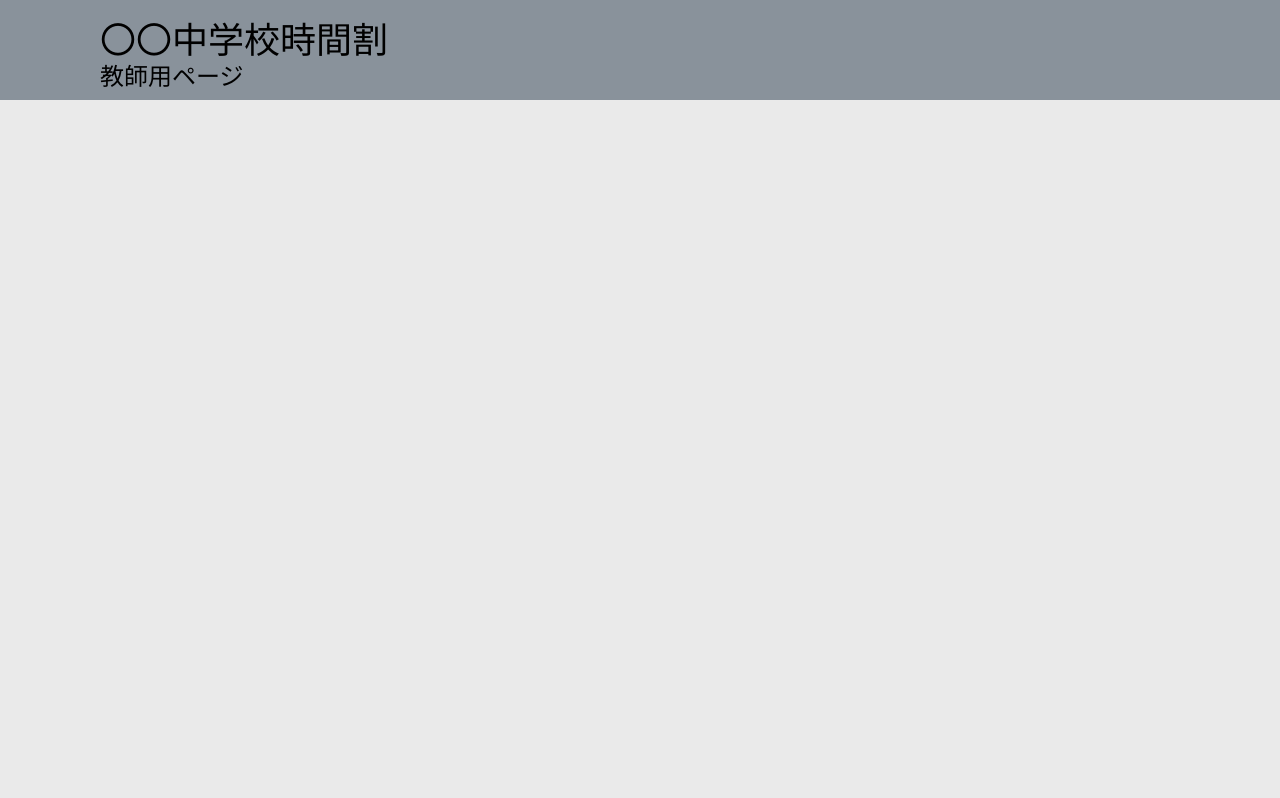
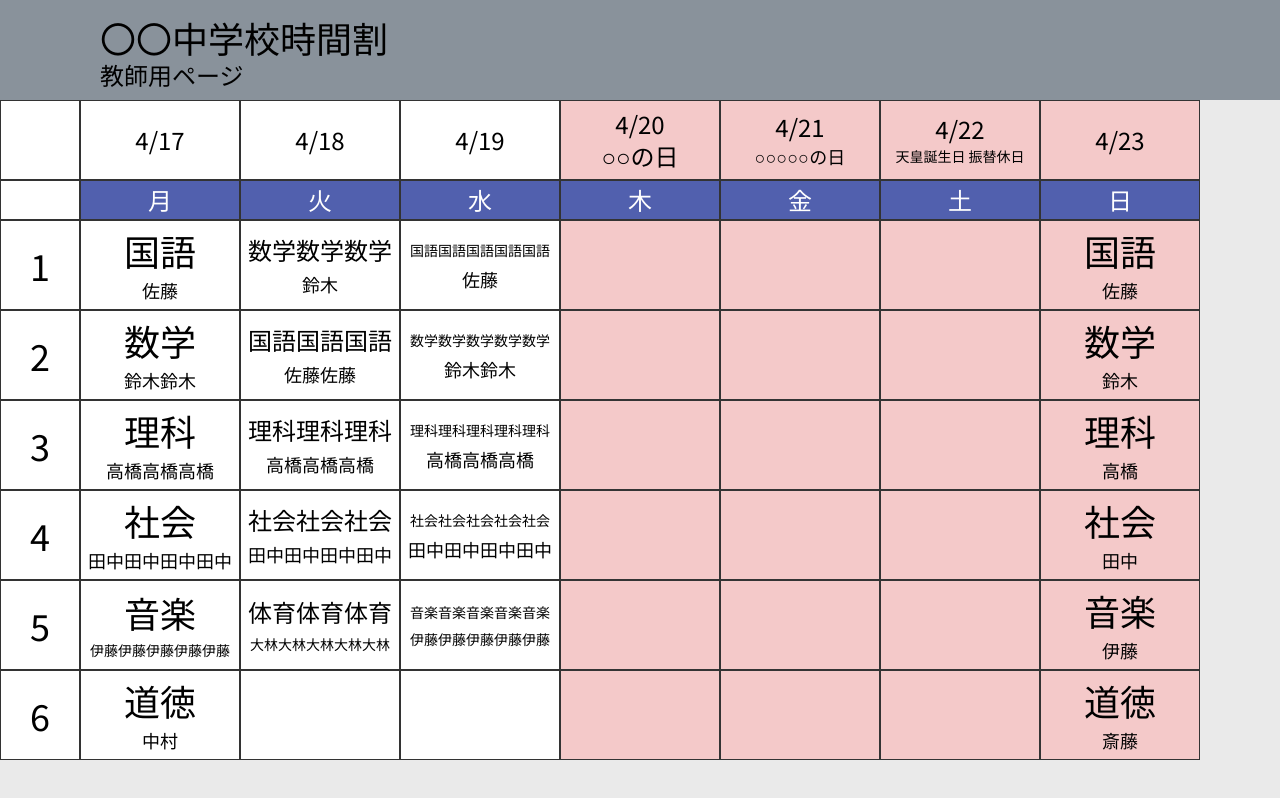
Before and after one commit to yusui-okanaka-adglobe-co-jp/2023-Technical-Training-Team-C, a Nuxt app in the folder frontend/: page /home in a window 1280 px wide. Built offline with nearby package versions, Linux system fonts and the light colour scheme.

Commit message:
timetable-dateの修正

```diff
--- a/frontend/components/timetable-date.vue
+++ b/frontend/components/timetable-date.vue
@@ -57,7 +57,4 @@ function fontSizeHolodayTitle() {
 
 <style lang="scss" scoped>
 @import '../assets/scss/timetable.scss';
-
-@media only screen and (max-width: 767px) {
-}
 </style>
--- a/frontend/pages/home.vue
+++ b/frontend/pages/home.vue
@@ -1,9 +1,159 @@
 <template>
   <default-layout page-name="教師用ページ">
     <!-- html記述場所 -->
+    <TimetableComponent :timetables="timetables"></TimetableComponent>
   </default-layout>
 </template>
 
-<script lang="ts" setup></script>
+<script lang="ts" setup>
+import { Timetable } from '~~/types/response/timetablesAcquireResponse'
+
+/* 検証用オブジェクト */
+const timetables: Timetable[] = [
+  {
+    date: '2023-04-17',
+    dayOfWeek: 1,
+    isHoliday: false,
+    lessons: [
+      {
+        subject: '国語',
+        teacher: '佐藤',
+      },
+      {
+        subject: '数学',
+        teacher: '鈴木鈴木',
+      },
+      {
+        subject: '理科',
+        teacher: '高橋高橋高橋',
+      },
+      {
+        subject: '社会',
+        teacher: '田中田中田中田中',
+      },
+      {
+        subject: '音楽',
+        teacher: '伊藤伊藤伊藤伊藤伊藤',
+      },
+      {
+        subject: '道徳',
+        teacher: '中村',
+      },
+    ],
+  },
+  {
+    date: '2023-04-18',
+    dayOfWeek: 2,
+    isHoliday: false,
+    lessons: [
+      {
+        subject: '数学数学数学',
+        teacher: '鈴木',
+      },
+      {
+        subject: '国語国語国語',
+        teacher: '佐藤佐藤',
+      },
+      {
+        subject: '理科理科理科',
+        teacher: '高橋高橋高橋',
+      },
+      {
+        subject: '社会社会社会',
+        teacher: '田中田中田中田中',
+      },
+      {
+        subject: '体育体育体育',
+        teacher: '大林大林大林大林大林',
+      },
+      {
+        subject: '',
+        teacher: '',
+      },
+    ],
+  },
+  {
+    date: '2023-04-19',
+    dayOfWeek: 3,
+    isHoliday: false,
+    lessons: [
+      {
+        subject: '国語国語国語国語国語',
+        teacher: '佐藤',
+      },
+      {
+        subject: '数学数学数学数学数学',
+        teacher: '鈴木鈴木',
+      },
+      {
+        subject: '理科理科理科理科理科',
+        teacher: '高橋高橋高橋',
+      },
+      {
+        subject: '社会社会社会社会社会',
+        teacher: '田中田中田中田中',
+      },
+      {
+        subject: '音楽音楽音楽音楽音楽',
+        teacher: '伊藤伊藤伊藤伊藤伊藤',
+      },
+      {
+        subject: '',
+        teacher: '',
+      },
+    ],
+  },
+  {
+    date: '2023-04-20',
+    dayOfWeek: 4,
+    isHoliday: true,
+    holidayTitle: '○○の日',
+  },
+  {
+    date: '2023-04-21',
+    dayOfWeek: 5,
+    isHoliday: true,
+    holidayTitle: '○○○○○の日',
+  },
+  {
+    date: '2023-04-22',
+    dayOfWeek: 6,
+    isHoliday: true,
+
+    holidayTitle: '天皇誕生日 振替休日',
+  },
+  {
+    date: '2023-04-23',
+    dayOfWeek: 0,
+    isHoliday: false,
+    lessons: [
+      {
+        subject: '国語',
+        teacher: '佐藤',
+      },
+      {
+        subject: '数学',
+        teacher: '鈴木',
+      },
+      {
+        subject: '理科',
+        teacher: '高橋',
+      },
+      {
+        subject: '社会',
+        teacher: '田中',
+      },
+      {
+        subject: '音楽',
+        teacher: '伊藤',
+      },
+      {
+        subject: '道徳',
+        teacher: '斎藤',
+      },
+    ],
+  },
+]
+</script>
 
 <style scoped lang="scss"></style>
```
